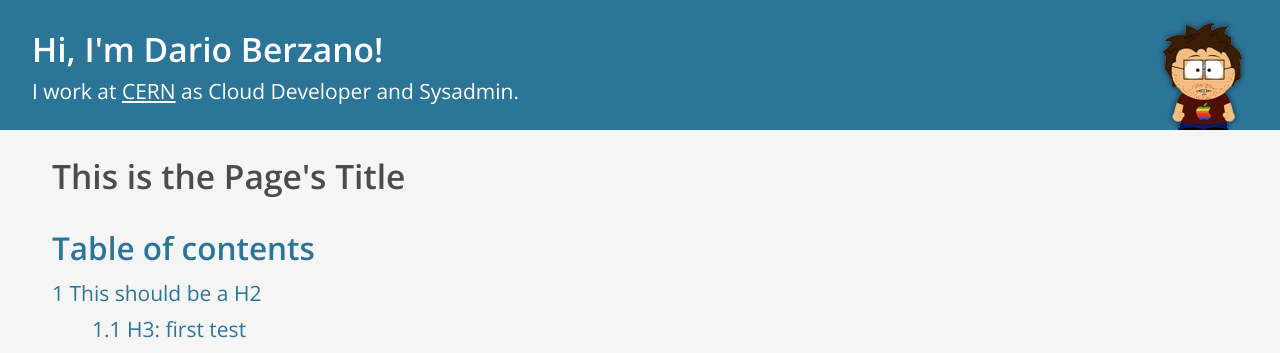
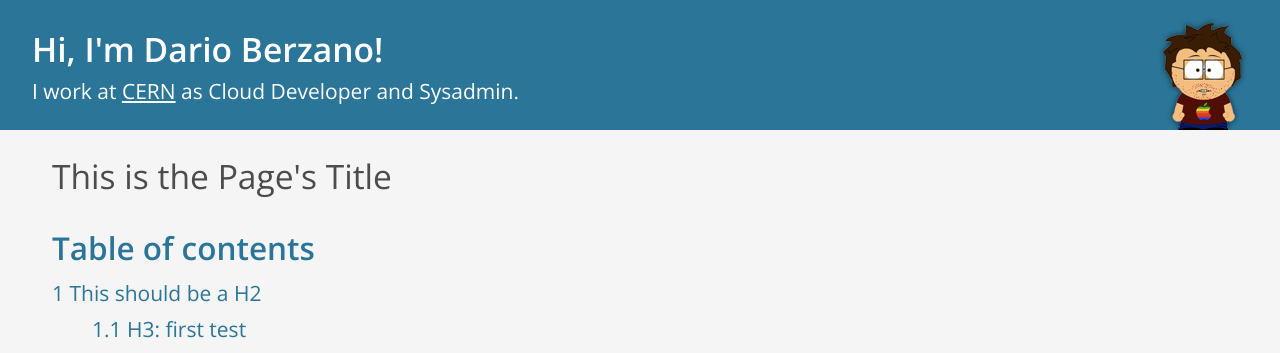
Before and after one commit to dberzano/dberzano.github.io, a Jekyll site: the page built from index.md, in a window 1280 px wide. Shown: the top 353 px of the page. Built offline with Jekyll 4.4.1, drawn with Linux system fonts in a browser that asks for light colours; Markdown is read by kramdown in place of the engine named in the settings.

Commit message:
Weight fix in headers

```diff
--- a/css/screen.css
+++ b/css/screen.css
@@ -97,6 +97,7 @@ a img {
   color: white;
   font-size: 160%;
   margin: 0;
+  font-weight: 600;
 }
 
 #head p {
@@ -237,6 +238,10 @@ blockquote {
   font-size: 160%;
 }
 
+#pagetitle h1 {
+  font-weight: 400;
+}
+
 /* --- h2 --- */
 #content h2, #toc h2 {
   font-size: 150%;
```
